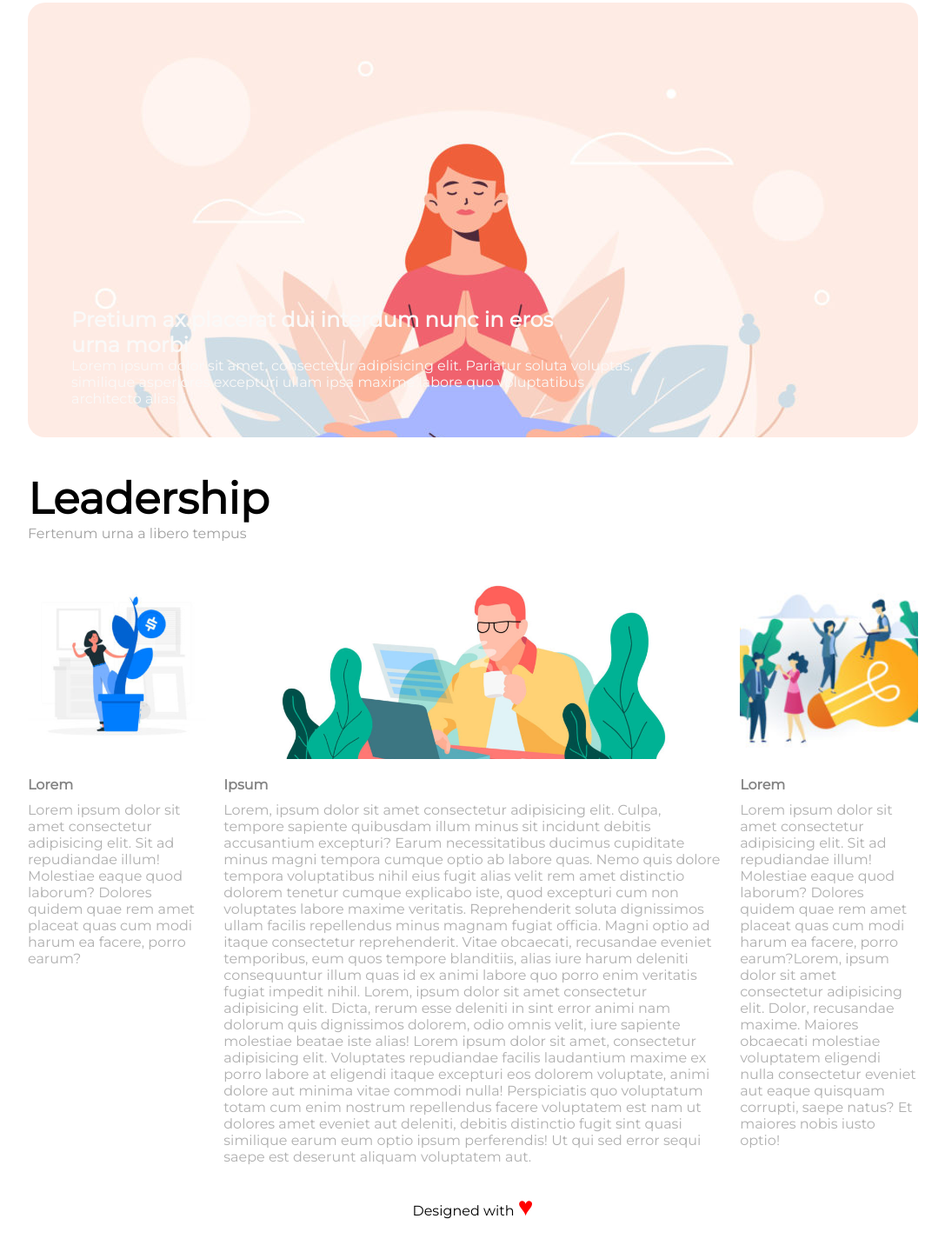
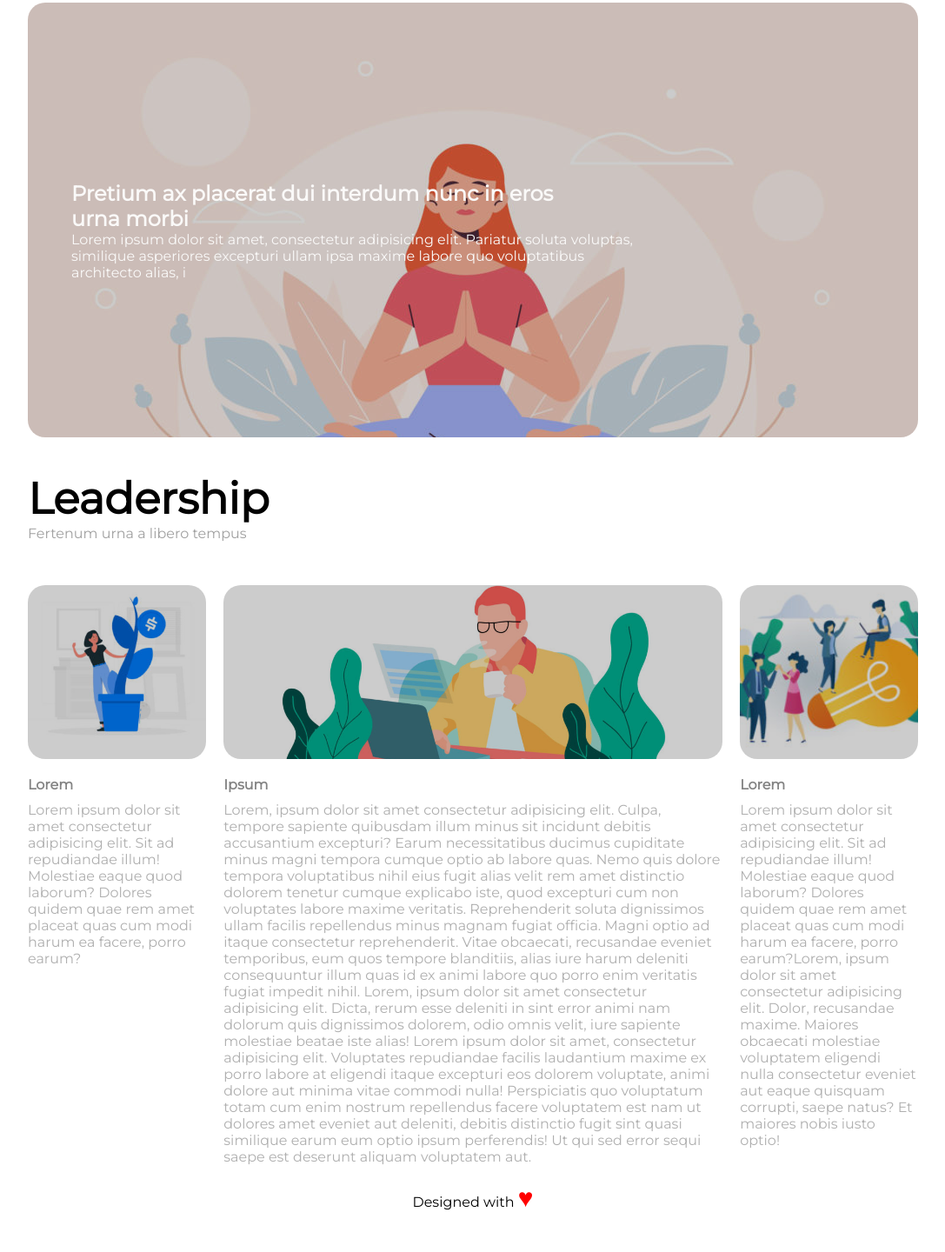
Before and after one commit to mattiatealdi/htmlcss-wp, a plain HTML site: page index.html in a window 1280 px wide. Shown: the part 221-1661 px from the top of the page at 87% size, without its empty margins (96-1183 px from the left). Drawn offline with Linux system fonts and the light colour scheme.

Commit message:
last-commit

```diff
--- a/css/style.css
+++ b/css/style.css
@@ -23,6 +23,8 @@
 
 .logo img{
   height: 100px;
+  padding-right: 20px;
+  border-right: 1px solid #ccc;
 }
 
 nav{
@@ -50,13 +52,12 @@ nav li a{
   background-size: cover;
   color: #FAF9F8;
   border-radius: 20px;
-
 }
 
 .banner h2{
-  padding-top: 350px;
+  padding-top: 20%;
   padding-left:50px;
-  padding-right: 400px;
+  padding-right: 40%;
   font-weight: 1000;
 }
 
@@ -82,7 +83,6 @@ nav li a{
 }
 
 .contents{
-  height: 500px;
   border-radius: 20px;
 }
 
@@ -145,14 +145,13 @@ nav li a{
 
 
 .fine.pagina{
-  display: flex;
   width: 100%;
-  height: 100px;
+  height: 70px;
   line-height: 100%;
 }
 
 .fine.pagina p{
-  margin:auto;
+  text-align: center;
 }
 
 footer p::after{
@@ -160,3 +159,19 @@ footer p::after{
   color: #FF0000;
   font-size: 30px;
 }
+
+.contents{
+  margin-bottom: 30px;
+}
+
+.overlay{
+  height: 100%;
+  background-color: rgba(0,0,0, 0.2);
+}
+
+.banner{
+  overflow:hidden;
+}
+.right-img, .left-img, .middle-img{
+  overflow:hidden;
+}
```
Also changed, not shown: index.html (line endings or trailing spaces).
